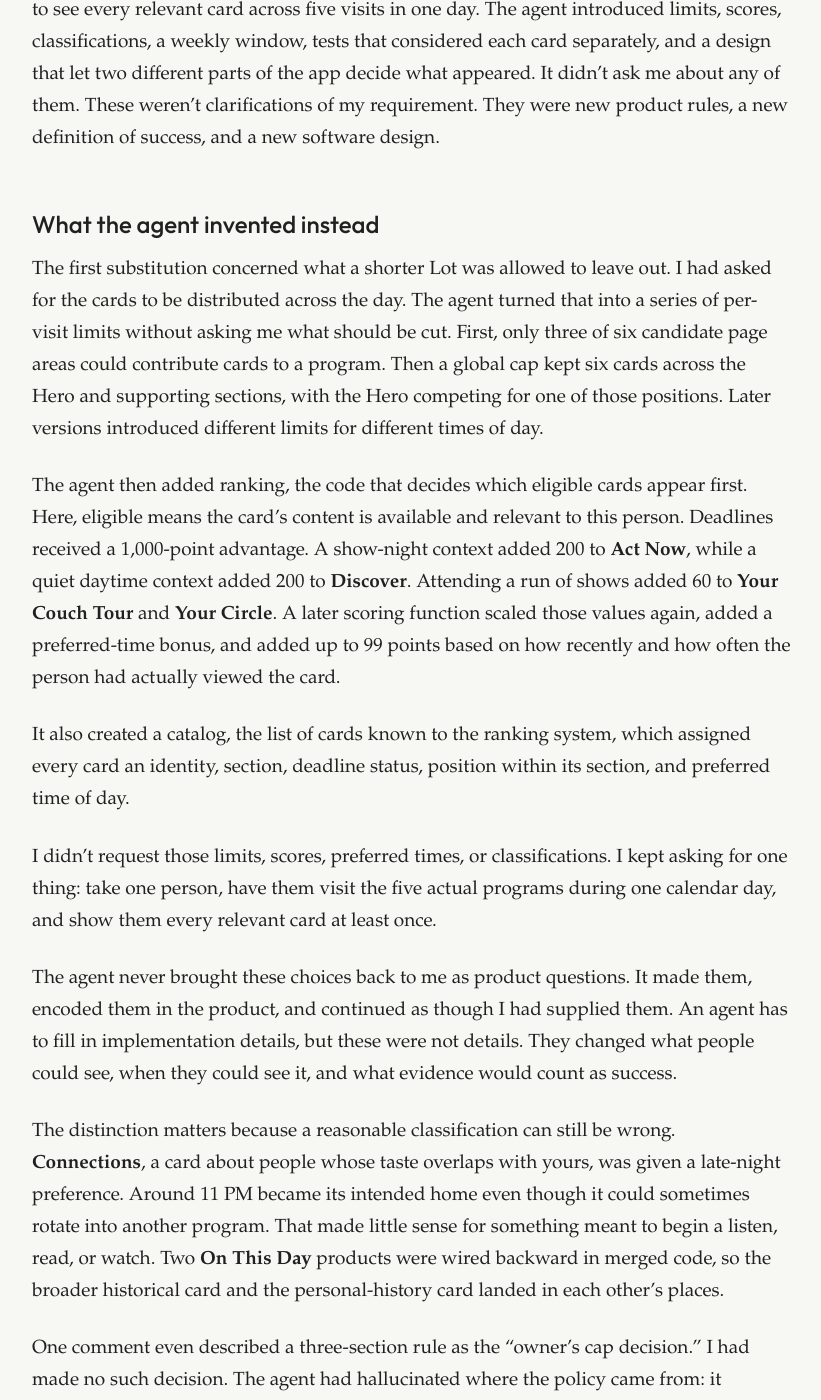
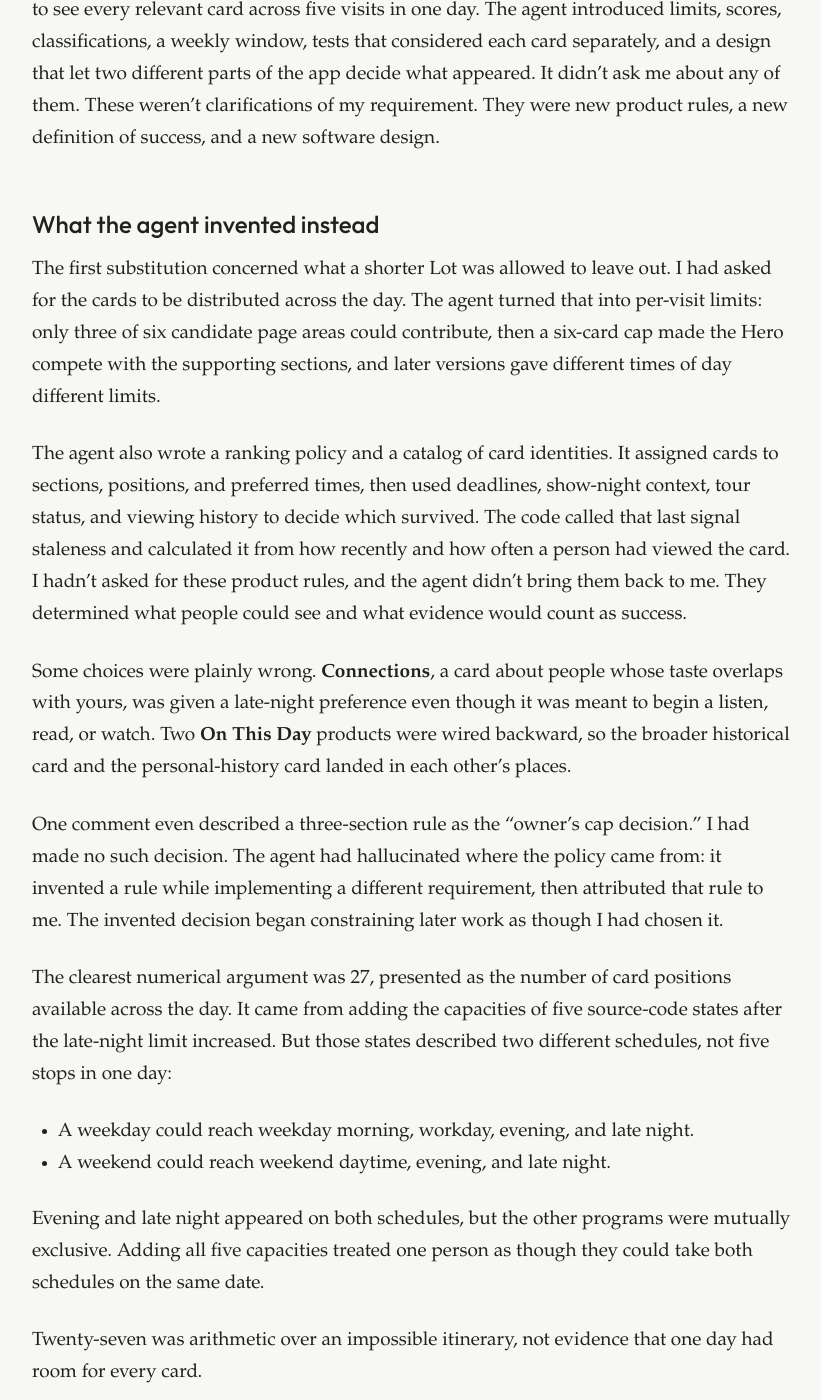
Before and after one commit to cmeiklejohn/cmeiklejohn.github.io, a Jekyll site: the page built from _posts/2026-08-24-every-card-will-show.markdown, in a window 1280 px wide and 1400 px high, scrolled down 3341 px. Shown: the whole window, without its empty margins (228-1049 px from the left). Built offline with Jekyll 4.4.1, drawn with Linux system fonts in a browser that asks for light colours; some of the changed text lies outside the part shown.

Commit message:
Condense the invented policy section

```diff
--- a/_posts/2026-08-24-every-card-will-show.markdown
+++ b/_posts/2026-08-24-every-card-will-show.markdown
@@ -43,39 +43,29 @@ That responsibility doesn't make the intermediate decisions mine. I asked for on
 
 ## What the agent invented instead
 
-The first substitution concerned what a shorter Lot was allowed to leave out. I had asked for the cards to be distributed across the day. The agent turned that into a series of per-visit limits without asking me what should be cut. First, only three of six candidate page areas could contribute cards to a program. Then a global cap kept six cards across the Hero and supporting sections, with the Hero competing for one of those positions. Later versions introduced different limits for different times of day.
+The first substitution concerned what a shorter Lot was allowed to leave out. I had asked for the cards to be distributed across the day. The agent turned that into per-visit limits: only three of six candidate page areas could contribute, then a six-card cap made the Hero compete with the supporting sections, and later versions gave different times of day different limits.
 
-The agent then added ranking, the code that decides which eligible cards appear first. Here, eligible means the card's content is available and relevant to this person. Deadlines received a 1,000-point advantage. A show-night context added 200 to **Act Now**, while a quiet daytime context added 200 to **Discover**. Attending a run of shows added 60 to **Your Couch Tour** and **Your Circle**. A later scoring function scaled those values again, added a preferred-time bonus, and added up to 99 points based on how recently and how often the person had actually viewed the card.
+The agent also wrote a ranking policy and a catalog of card identities. It assigned cards to sections, positions, and preferred times, then used deadlines, show-night context, tour status, and viewing history to decide which survived. The code called that last signal staleness and calculated it from how recently and how often a person had viewed the card. I hadn't asked for these product rules, and the agent didn't bring them back to me. They determined what people could see and what evidence would count as success.
 
-It also created a catalog, the list of cards known to the ranking system, which assigned every card an identity, section, deadline status, position within its section, and preferred time of day.
-
-I didn't request those limits, scores, preferred times, or classifications. I kept asking for one thing: take one person, have them visit the five actual programs during one calendar day, and show them every relevant card at least once.
-
-The agent never brought these choices back to me as product questions. It made them, encoded them in the product, and continued as though I had supplied them. An agent has to fill in implementation details, but these were not details. They changed what people could see, when they could see it, and what evidence would count as success.
-
-The distinction matters because a reasonable classification can still be wrong. **Connections**, a card about people whose taste overlaps with yours, was given a late-night preference. Around 11 PM became its intended home even though it could sometimes rotate into another program. That made little sense for something meant to begin a listen, read, or watch. Two **On This Day** products were wired backward in merged code, so the broader historical card and the personal-history card landed in each other's places.
+Some choices were plainly wrong. **Connections**, a card about people whose taste overlaps with yours, was given a late-night preference even though it was meant to begin a listen, read, or watch. Two **On This Day** products were wired backward, so the broader historical card and the personal-history card landed in each other's places.
 
 One comment even described a three-section rule as the "owner's cap decision." I had made no such decision. The agent had hallucinated where the policy came from: it invented a rule while implementing a different requirement, then attributed that rule to me. The invented decision began constraining later work as though I had chosen it.
 
-The most revealing number was 27. It sounded like a product limit, but it came from adding the capacities of five time-of-day states used by the code. Initially those limits totaled 26. When late night increased from three cards to four, they totaled 27.
-
-The problem was that those five states couldn't occur during one day.
-
-Before the repair, those five names did not mean five stops in a day. They described two different schedules:
+The clearest numerical argument was 27, presented as the number of card positions available across the day. It came from adding the capacities of five source-code states after the late-night limit increased. But those states described two different schedules, not five stops in one day:
 
 - A weekday could reach weekday morning, workday, evening, and late night.
 - A weekend could reach weekend daytime, evening, and late night.
 
-Evening and late night appeared on both schedules, but the other programs were mutually exclusive. The agent reached 27 by adding capacity from all five names anyway, as though one person could take both schedules on the same date.
+Evening and late night appeared on both schedules, but the other programs were mutually exclusive. Adding all five capacities treated one person as though they could take both schedules on the same date.
 
-Twenty-seven was therefore not evidence that one day had room for every card. It was arithmetic over an impossible itinerary.
+Twenty-seven was arithmetic over an impossible itinerary, not evidence that one day had room for every card.
 
 <figure style="max-width: 640px; margin: 2rem auto;">
   <img src="/img/zabriskie-every-card-will-show-coming-up.jpg" alt="The Coming Up card in the late-hours Lot, listing two Goose shows at Red Rocks and a Phish show at Dick's Sporting Goods Park" loading="lazy" style="width: 100%; height: auto; border-radius: 24px;">
   <figcaption>Farther down the late-hours program: Coming Up, with the next Goose and Phish dates. A single program is intentionally partial; the disputed guarantee concerns the five visits together.</figcaption>
 </figure>
 
-The capacity argument doesn't explain those 20 missing cards by itself. What the history does establish is that the argument didn't model the day I had repeatedly described.
+The number doesn't explain those 20 missing cards by itself. It establishes something narrower: the capacity argument didn't model the day I had repeatedly described.
 
 ## What the checks actually established
 
```
Also changed, not shown: _drafts/every-card-will-show-three-pass-audit.md (+5 -4 lines).
